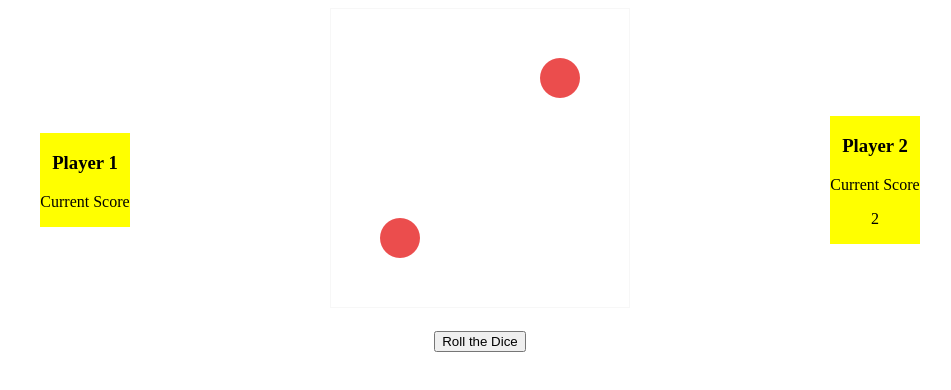
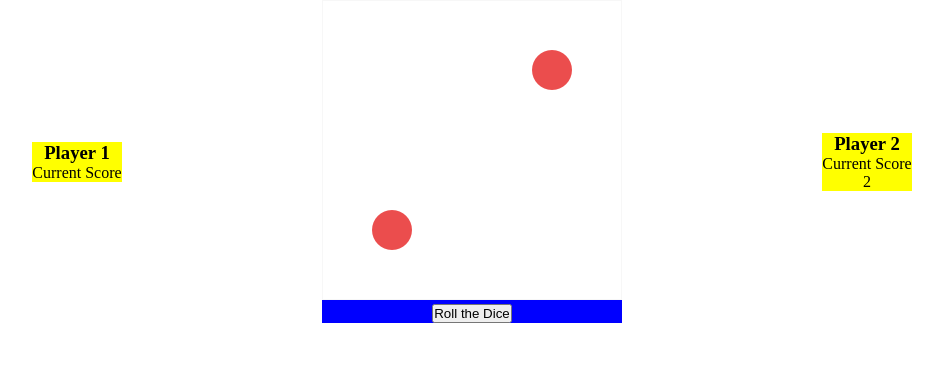
Before and after one commit to Ollie-Judge/diceroll-game-multiplayer, a plain HTML site: page index.html in a window 1280 px wide. Both pictures are taken after a click on the button "Roll the Dice". Shown: the whole page, without its empty margins (168-1119 px from the left). Drawn offline with Linux system fonts and the light colour scheme.

Commit message:
added comments with ideas

```diff
--- a/index.html
+++ b/index.html
@@ -8,6 +8,7 @@
     <title>Multiplayer Dice Roll Game</title>
   </head>
   <body>
+    <div id="gameContainer">
       <div id="player1Div">
         <h3>Player 1</h3>
         <p id="player1DiceRollOutput"></p>
@@ -29,7 +30,9 @@
         <h3 id="diceMessage"></h3>
 
         <div id="actionContainer">
-        <button id="diceRollButton" onclick="diceRoll()">Roll the Dice</button>
+          <button id="diceRollButton" onclick="diceRoll()">
+            Roll the Dice
+          </button>
           <button id="replayButton" class="hidden" onclick="replay()">
             Click here to Play again
           </button>
@@ -45,6 +48,7 @@
           <p id="player2Score"></p>
         </div>
       </div>
+    </div>
 
     <script src="script.js"></script>
   </body>
--- a/script.js
+++ b/script.js
@@ -1,7 +1,6 @@
-let score = 0;
 let player1Score = 0;
 let player2Score = 0;
-let rollCounter = 0;
+let rollCounter = 0; // use this to count how many turns it took for the winner to win
 
 const diceRoll = () => {
   let randomDiceRoll = Math.floor(Math.random() * 6) + 1;
@@ -10,9 +9,7 @@ const diceRoll = () => {
 
   console.log("dice roll number" + rollCounter);
 
-  let dice = (document.getElementById(
-    "diceImage"
-  ).src = `./img/dice-${randomDiceRoll}.png`);
+  document.getElementById("diceImage").src = `./img/dice-${randomDiceRoll}.png`;
 
   document.getElementById("diceImage").classList.remove("hidden");
 
--- a/style.css
+++ b/style.css
@@ -1,11 +1,20 @@
+* {
+  padding: 0;
+  margin: 0;
+}
+
 .hidden {
   display: none;
 }
 
-body {
+#gameContainer {
   text-align: center;
   display: flex;
   width: 100%;
+}
+
+#diceContainer {
+  background: blue;
 }
 
 #diceImage {
@@ -17,3 +26,14 @@ body {
   margin: auto;
   background: yellow;
 }
+
+/* MAKE THIS THE DEFAULT STYLING
+
+for phone view make it so the dice is on
+the top and the scores are below but on the
+same line as each other */
+
+/* Using media screen set the size
+for anything bigger than a phone to
+be everything on one line but spaced
+nicely */
```
Lines whose indentation alone changed are shown as unchanged.
